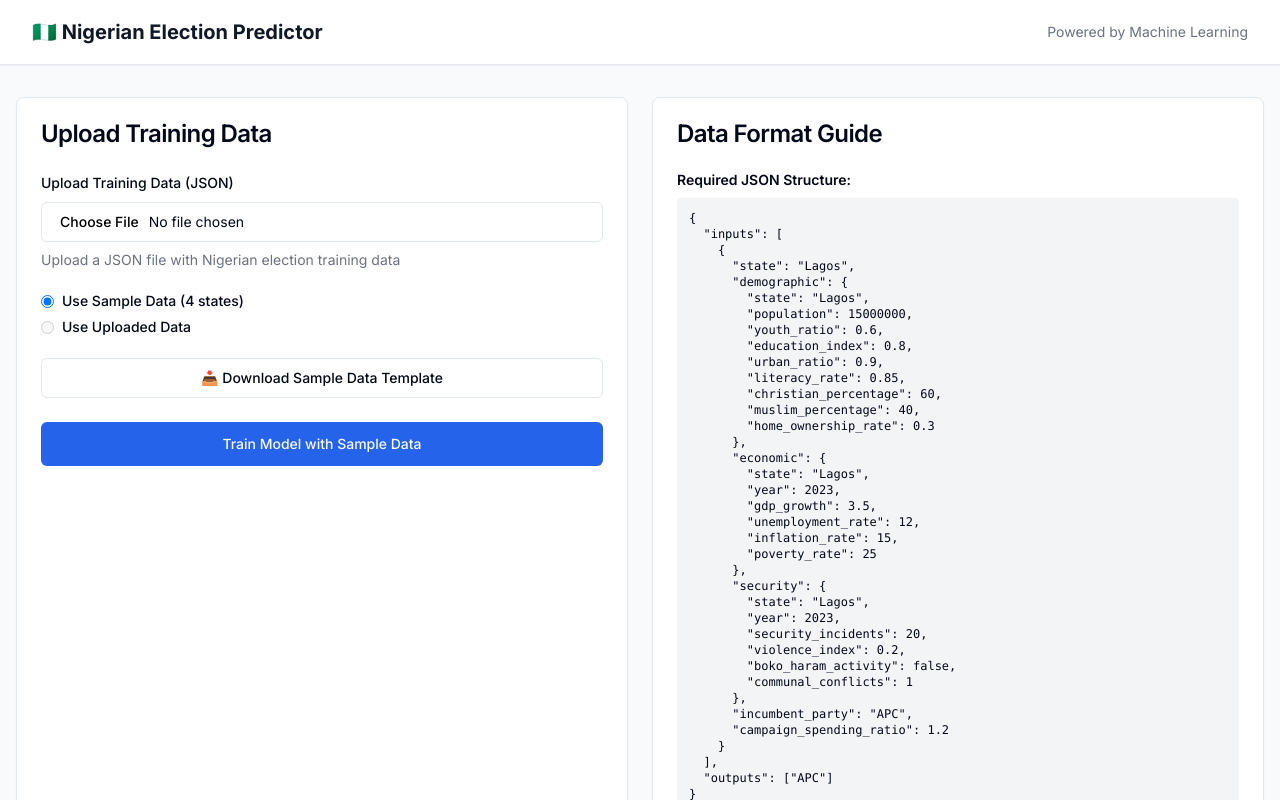
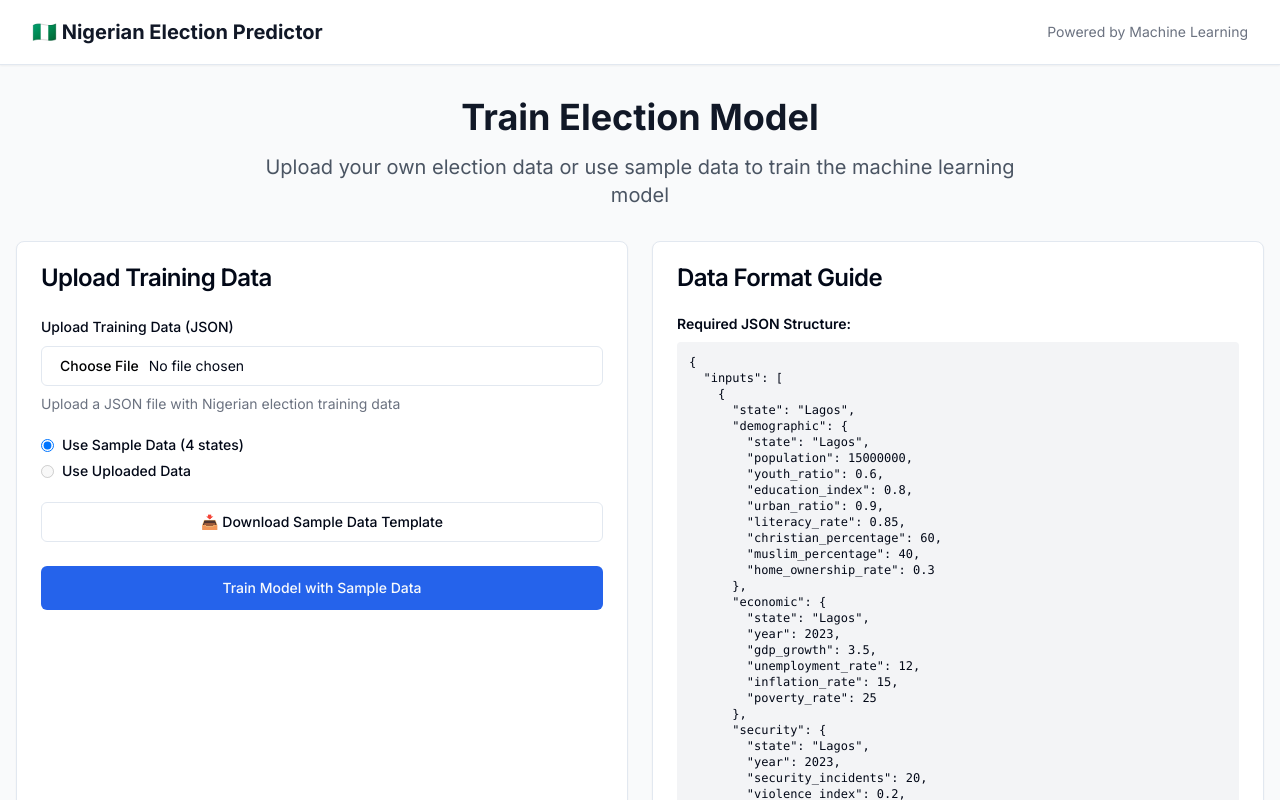
Before and after one commit to stan-lii/nigerian-election-predictor, a Next.js app: page /train in a window 1280 px wide. Shown: the top 800 px of the page. Built offline with nearby package versions, Linux system fonts and the light colour scheme.

Commit message:
Update page.tsx

```diff
--- a/src/app/train/page.tsx
+++ b/src/app/train/page.tsx
@@ -102,7 +102,9 @@ export default function TrainPage() {
         setResult(null); // Clear previous results
 
       } catch (error) {
-        alert(`Invalid data file: ${error.message}`);
+        // Fix: Properly handle the unknown error type
+        const errorMessage = error instanceof Error ? error.message : 'Unknown error occurred';
+        alert(`Invalid data file: ${errorMessage}`);
         setUploadedData(null);
       }
     };
@@ -130,7 +132,9 @@ export default function TrainPage() {
       setResult(result);
     } catch (error) {
       console.error('Training failed:', error);
-      setResult({ error: `Training failed: ${error.message}` });
+      // Fix: Properly handle the unknown error type
+      const errorMessage = error instanceof Error ? error.message : 'Unknown error occurred';
+      setResult({ error: `Training failed: ${errorMessage}` });
     } finally {
       setIsTraining(false);
     }
@@ -150,6 +154,15 @@ export default function TrainPage() {
 
   return (
     <main className="container mx-auto px-4 py-8">
+      <div className="text-center mb-8">
+        <h1 className="text-4xl font-bold text-gray-900 mb-4">
+          Train Election Model
+        </h1>
+        <p className="text-xl text-gray-600 max-w-3xl mx-auto">
+          Upload your own election data or use sample data to train the machine learning model
+        </p>
+      </div>
+
       <div className="grid grid-cols-1 lg:grid-cols-2 gap-6">
         {/* Upload Section */}
         <Card>
@@ -178,7 +191,7 @@ export default function TrainPage() {
                 <h4 className="font-semibold text-green-800">✅ Data Loaded Successfully</h4>
                 <div className="text-sm text-green-700 mt-2">
                   <p><strong>Training Examples:</strong> {uploadedData.inputs?.length || 0}</p>
-                  <p><strong>States Covered:</strong> {Array.from(new Set(uploadedData.inputs?.map(i => i.state))).length}</p>
+                  <p><strong>States Covered:</strong> {Array.from(new Set(uploadedData.inputs?.map((i: any) => i.state))).length}</p>
                   <p><strong>Parties:</strong> {Array.from(new Set(uploadedData.outputs)).join(', ')}</p>
                 </div>
               </div>
```
